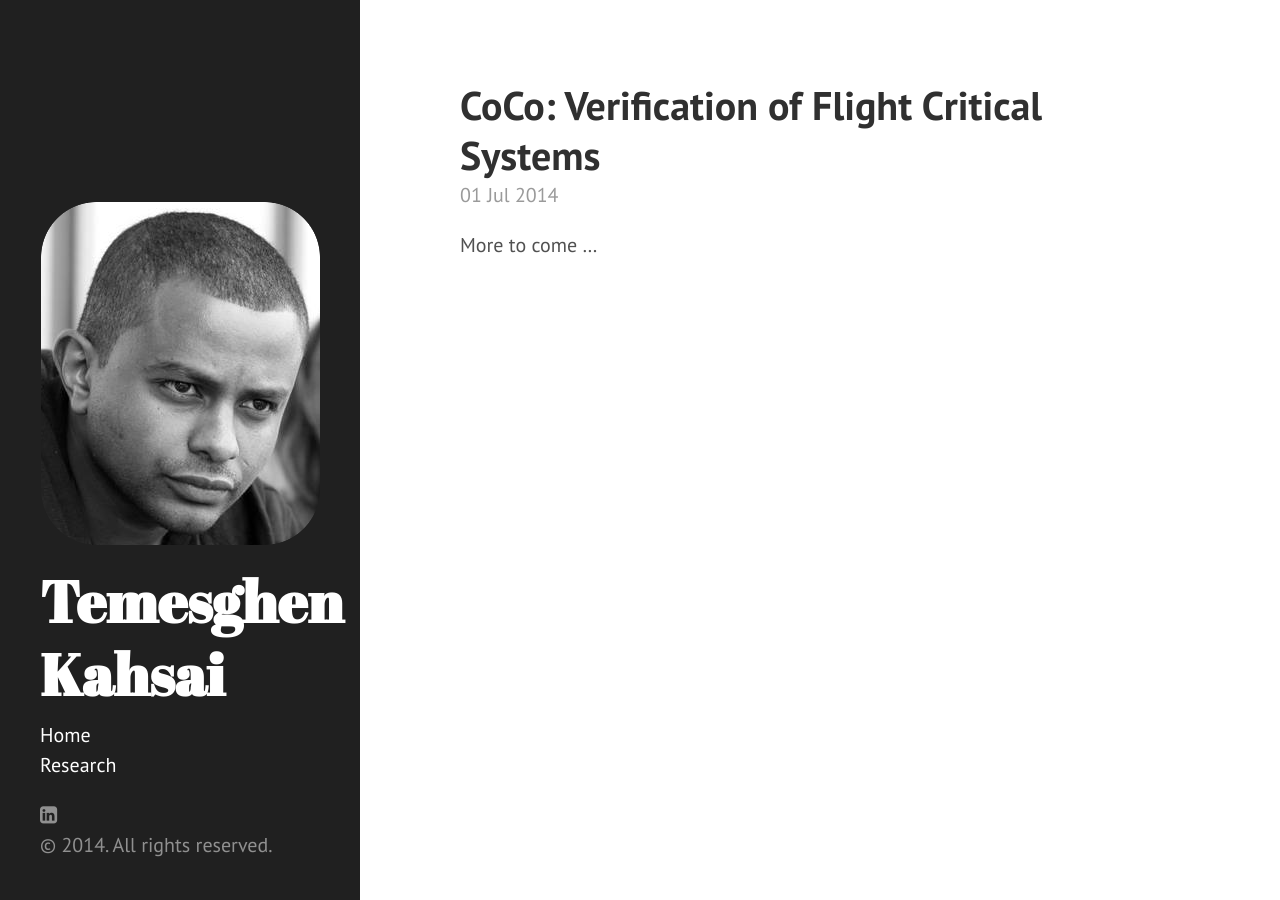
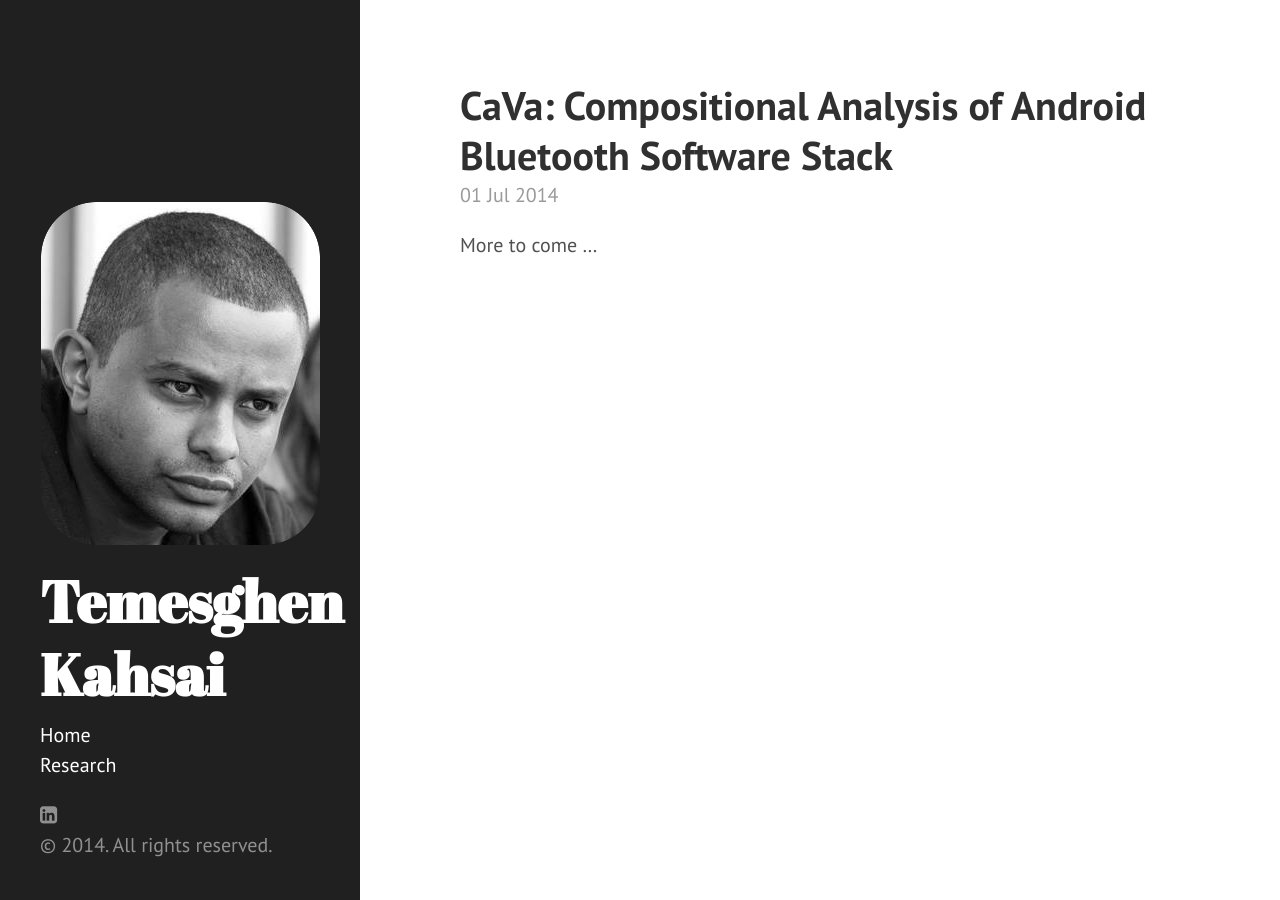
Before and after one commit to lememta/lememta.github.io, a Jekyll site: the page built from _posts/2014-07-01-CaVa-:-Compositional-Analysis-of-Android-Bluetooth-Stack.markdown, in a window 1280 px wide. Built offline with Jekyll 4.4.1, drawn with Linux system fonts in a browser that asks for light colours; nearby versions of some CDN libraries.

Commit message:
added cava

```diff
--- a/_posts/2014-07-01-CaVa-:-Compositional-Analysis-of-Android-Bluetooth-Stack.markdown
+++ b/_posts/2014-07-01-CaVa-:-Compositional-Analysis-of-Android-Bluetooth-Stack.markdown
@@ -1,6 +1,6 @@
 ---
 layout: post
-title:  "CoCo: Verification of Flight Critical Systems"
+title:  "CaVa: Compositional Analysis of Android Bluetooth Software Stack"
 ---
 
 More to come ...
```
